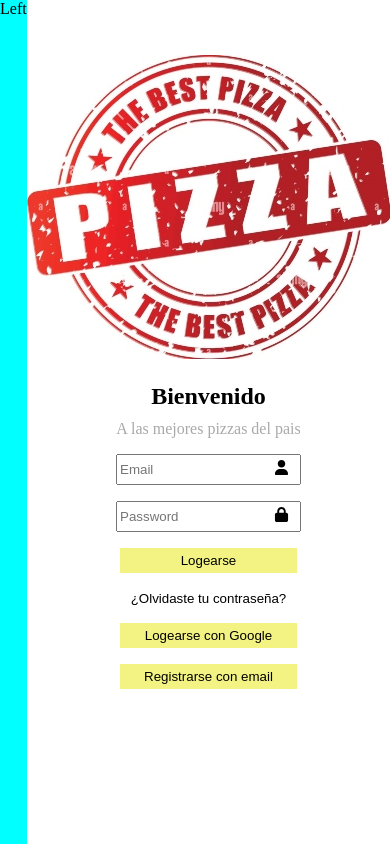
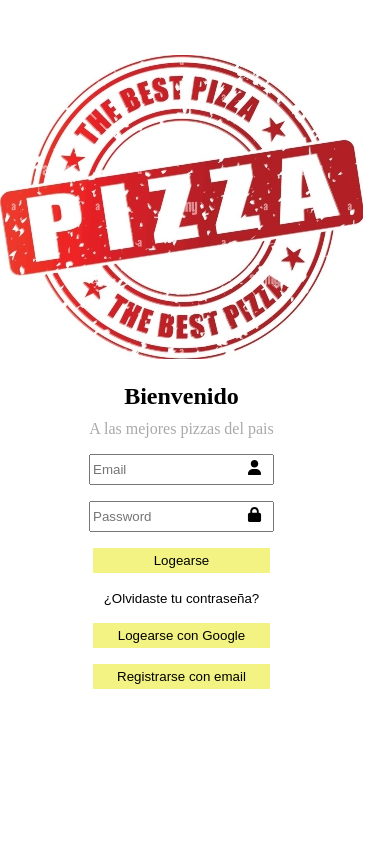
Before and after one commit to Terrakill5/prueba_frontend, a Vue app: page /sign-in in a window 390 px wide. Built offline with nearby package versions, Linux system fonts and the light colour scheme.

Commit message:
mejorado el modal, falta hacer el responsive

```diff
--- a/src/App.vue
+++ b/src/App.vue
@@ -1,6 +1,8 @@
 <template>
   <div class="container">
-    <section class="left">Left</section>
+    <section class="left">
+      <img class="imagenPizza" src="https://thefoodtech.com/wp-content/uploads/2022/02/pizza-con-diversos-ingredientes.jpg" alt="Pizza de presentacion">
+    </section>
     <section class="right">
       <div class="enfoque">
         <!-- <div class="theHeader">
@@ -71,8 +73,9 @@ a {
   height: 100vh; /* hace que la altura sea igual a lo que se ve en pantalla  */
 }
 
-.left {
-  background-color: aqua;
+.imagenPizza {
+  width:100%;
+  height:100%;
 }
 
 .enfoque {
@@ -92,4 +95,10 @@ a {
 .fade-leave-active {
   transition: opacity 0.5s ease-out;
 } */
+
+@media (max-width: 450px) {
+  .left {
+    display: none;
+  }
+}
 </style>
--- a/src/pages/auth/Register.vue
+++ b/src/pages/auth/Register.vue
@@ -25,7 +25,6 @@
     </div>
     <p><boton-submit @click="register">Registrarse</boton-submit></p>
     <p><boton-submit @click="logearse">Logearse con email</boton-submit></p>
-    <!-- <base-modal v-if="show && condicion=='login'" :show="show" :condicion="'login'"></base-modal> -->
     <p>
       <boton-submit @click="signInWithGoogle">Logearse con Google</boton-submit>
     </p>
@@ -36,32 +35,17 @@
 import { ref } from "vue";
 import { useRouter } from "vue-router";
 import { useAuthStore } from "../../store/Auth.js";
-//import BaseModal from "../../ui/BaseModal.vue";
 import BotonSubmit from "../../ui/BotonSubmit.vue";
 const router = useRouter();
 const usarAuth = useAuthStore();
 const email = ref("");
 const password = ref("");
-//let show = ref(false);
-//let condicion = ref("");
-async function register () {
+async function register() {
   await usarAuth.register(email.value, password.value);
-  //show.value = true;
-  //condicion.value = "login";
   if (usarAuth.permite) {
     router.push("/pizzastore");
   }
   usarAuth.falsoPagina();
-
-  // Necesita .value debido al ref()
-  /* const auth = getAuth(); // de firebase/auth
-  createUserWithEmailAndPassword(auth, email.value, password.value).then(() => {
-    show.value = true;
-    condicion.value = "login";
-    console.log("Registro completado");
-    console.log(auth.currentUser);
-    router.push("/pizzastore"); //redirecciona a la pizzeria
-  }); */
 }
 
 const logearse = () => {
@@ -74,8 +58,6 @@ async function signInWithGoogle() {
     router.push("/pizzastore");
   }
   usarAuth.falsoPagina();
-  //show.value = true;
-  //condicion.value = "login";
 }
 </script>
 
@@ -90,6 +72,7 @@ h1 {
 
 .area {
   margin-top: 50px;
+
 }
 
 .gris_ligero {
@@ -104,7 +87,6 @@ h1 {
 .grupoInput svg {
   position: absolute;
   top: 6px;
-  /* right: 260px; */
   right: calc(50% - 80px);
 }
 
@@ -116,4 +98,7 @@ svg {
   height: 15px;
   width: 15px;
 }
+
+@media (max-width: 450px) {
+}
 </style>
--- a/src/pages/pizza/Pizza.vue
+++ b/src/pages/pizza/Pizza.vue
@@ -130,7 +130,6 @@ h1 {
 .grupoInput svg {
   position: absolute;
   top: 6px;
-  /* right: 260px; */
   right: calc(50% + 75px);
 }
 </style>
--- a/src/store/Auth.js
+++ b/src/store/Auth.js
@@ -1,6 +1,5 @@
 import { defineStore } from "pinia";
 import { useStore } from "./Modal.js";
-//import { useRouter } from "vue-router";
 import {
   getAuth,
   onAuthStateChanged,
@@ -34,48 +33,43 @@ export const useAuthStore = defineStore("auth", {
         //cada vez que se cambie el estado del usuario, se modifica en la pagina si esta o no logeado
         if (user) {
           this.cambiarLog(true);
-          //isLoggedIn.value = true;
         } else {
           this.cambiarLog(false);
-          //isLoggedIn.value = false;
         }
       });
     },
     async register(email, password) {
-      //const router = useRouter();
-      // Necesita .value debido al ref()
+      const store = useStore();
       this.auth = getAuth(); //recibimos de firebase el usuario en cuestion
       await createUserWithEmailAndPassword(this.auth, email, password).then(
         () => {
           this.cambiarLog(true);
           console.log("Registro completado");
-          //console.log(this.auth.currentUser);
+          store.cambiarMostrar();
+          store.ponerCondicion("logeo");
+          setTimeout(function () {
+            store.cambiarMostrar();
+          }, 2000);
           this.cambiarPagina = true;
-          //router.push("/pizzastore");
         }
       );
     },
     async logear(email, password) {
-      //const router = useRouter();
       const store = useStore();
       let errMsg;
-      // Necesita .value debido al ref()
       this.auth = getAuth(); //recibimos de firebase el usuario en cuestion
       await signInWithEmailAndPassword(this.auth, email, password)
         .then(() => {
           this.cambiarLog(true);
           console.log("Te has logeado exitosamente!");
-          //show.value = true;
           store.cambiarMostrar();
-          //condicion.value = "logeo";
+
           store.ponerCondicion("logeo");
           setTimeout(function () {
-            //show.value = !show.value;
             store.cambiarMostrar();
           }, 2000);
-          //console.log(this.auth.currentUser);
+
           this.cambiarPagina = true;
-          //router.push("/pizzastore"); //redirecciona a la pizzeria
         })
         .catch((error) => {
           //en caso el correo sea invalido
@@ -108,18 +102,15 @@ export const useAuthStore = defineStore("auth", {
         });
     },
     async signInWithGoogle() {
-      //const router = useRouter();
-      //console.log(router);
       const store = useStore();
       const provider = new GoogleAuthProvider();
       this.auth = getAuth(); //recibimos de firebase el usuario en cuestion
       await signInWithPopup(this.auth, provider)
         .then((result) => {
           store.cambiarMostrar();
-          //condicion.value = "logeo";
+
           store.ponerCondicion("logeo");
           setTimeout(function () {
-            //show.value = !show.value;
             store.cambiarMostrar();
           }, 2000);
           console.log(result.user);
@@ -132,8 +123,6 @@ export const useAuthStore = defineStore("auth", {
         .catch(() => {
           //handle error
         });
-
-      //router.push("/pizzastore");
     },
   },
 });
--- a/src/ui/BaseModal.vue
+++ b/src/ui/BaseModal.vue
@@ -1,26 +1,6 @@
-<!-- <template>
-  <teleport to="body">
-    <div v-if="show" @click="tryClose" class="backdrop"></div>
-    <dialog open v-if="show">
-      <header>
-        <slot name="header">
-          <h2>{{ title }}</h2>
-        </slot>
-      </header>
-      <section>
-        <slot></slot>
-      </section>
-      <menu v-if="!fixed">
-        <slot name="actions">
-          <base-button @click="tryClose">Close</base-button>
-        </slot>
-      </menu>
-    </dialog>
-  </teleport>
-</template> -->
-
 <template>
   <teleport to="body">
+    <div class="flex">
       <transition
         name="modal-animation"
         enter-active-class="animate__animated animate__fadeInUp"
@@ -33,68 +13,82 @@
               <!-- Modal content -->
               <div v-if="store.condicion == 'logeo'">
                 <p>
-                <svg xmlns="http://www.w3.org/2000/svg" viewBox="0 0 512 512">
+                  <svg
+                    class="palomita"
+                    xmlns="http://www.w3.org/2000/svg"
+                    viewBox="0 0 512 512"
+                  >
                     <!--! Font Awesome Pro 6.1.1 by @fontawesome - https://fontawesome.com License - https://fontawesome.com/license (Commercial License) Copyright 2022 Fonticons, Inc. -->
                     <path
                       d="M0 256C0 114.6 114.6 0 256 0C397.4 0 512 114.6 512 256C512 397.4 397.4 512 256 512C114.6 512 0 397.4 0 256zM371.8 211.8C382.7 200.9 382.7 183.1 371.8 172.2C360.9 161.3 343.1 161.3 332.2 172.2L224 280.4L179.8 236.2C168.9 225.3 151.1 225.3 140.2 236.2C129.3 247.1 129.3 264.9 140.2 275.8L204.2 339.8C215.1 350.7 232.9 350.7 243.8 339.8L371.8 211.8z"
-                  /></svg>
+                    />
+                  </svg>
                   Bienvenido
                 </p>
               </div>
-            <div v-if="store.condicion === 'contrasena'" >
+              <div v-if="store.condicion === 'contrasena'">
                 <p>Quisiera ayudarte pero esta opcion era en joda :V</p>
+              </div>
+              <div v-if="store.condicion === 'cerrarSesion'">
+                <p>
+                  <svg
+                    class="palomita"
+                    xmlns="http://www.w3.org/2000/svg"
+                    viewBox="0 0 512 512"
+                  >
+                    <!--! Font Awesome Pro 6.1.1 by @fontawesome - https://fontawesome.com License - https://fontawesome.com/license (Commercial License) Copyright 2022 Fonticons, Inc. -->
+                    <path
+                      d="M0 256C0 114.6 114.6 0 256 0C397.4 0 512 114.6 512 256C512 397.4 397.4 512 256 512C114.6 512 0 397.4 0 256zM371.8 211.8C382.7 200.9 382.7 183.1 371.8 172.2C360.9 161.3 343.1 161.3 332.2 172.2L224 280.4L179.8 236.2C168.9 225.3 151.1 225.3 140.2 236.2C129.3 247.1 129.3 264.9 140.2 275.8L204.2 339.8C215.1 350.7 232.9 350.7 243.8 339.8L371.8 211.8z"
+                    />
+                  </svg>
+                  Sesión cerrada
+                </p>
               </div>
             </div>
           </transition>
         </div>
-      <!-- <dialog open v-if="anyProps.show">
-      <p v-if="anyProps.condicion=='login'">Bienvenido</p>
-      <p v-if="anyProps.condicion=='contraseña'">Quisiera ayudarte pero esta opcion era en joda :V</p>
-    </dialog> -->
       </transition>
+    </div>
   </teleport>
 </template>
 
 <script setup>
 import { useStore } from "../store/Modal.js";
 const store = useStore();
-/* import { defineProps } from "vue";
-const anyProps = defineProps({
-  show: {
-    type: Boolean,
-    required: true,
-  },
-  condicion: {
-    type: String,
-    required: false,
-  },
-}); */
-
-/* if (anyProps.show) {
-  setTimeout(function(){
-    anyProps.show = !anyProps.show;
-}, 2000);
-} */
 </script>
 
 <style scoped>
-.modal {
+p {
+  padding: 2px 5px;
+}
+.flex {
+  display: flex;
   position: fixed;
   top: 0;
-  left: 10%;
-  width: 80%;
+  left: calc(25%);
+  width: 50%;
+  height: 80px;
   z-index: 100;
+  padding: 0;
+  margin: 0;
+  align-items: center;
+  justify-content: center;
+  overflow: hidden;
+}
+.modal {
+  text-align: center;
   border-radius: 12px;
   border: none;
   box-shadow: 0 2px 8px rgba(0, 0, 0, 0.26);
-  padding: 0;
-  margin: 0;
-  overflow: hidden;
   background-color: white;
 }
 
+.palomita {
+  fill: green;
+}
+
 svg {
-  height: 15px;
-  width: 15px;
+  height: 16px;
+  width: 16px;
 }
 </style>
--- a/src/ui/ModalUser.vue
+++ b/src/ui/ModalUser.vue
@@ -41,13 +41,13 @@
 </template>
 
 <script setup>
-//import { signOut } from "firebase/auth";
 import { defineProps, defineEmits } from "vue";
 import router from "../router.js";
 import { useAuthStore } from "../store/Auth.js";
+import { useStore } from "../store/Modal.js";
 const useAuth = useAuthStore();
-//import { useRouter } from "vue-router";
-//const router = useRouter();
+const store = useStore();
+
 const pizzaProps = defineProps({
   show: {
     type: Boolean,
@@ -63,7 +63,20 @@ const tryClose = () => {
 
 const handleSignOut = () => {
   useAuth.handleSignOut();
+  store.cambiarMostrar();
+  store.ponerCondicion("cerrarSesion");
+  setTimeout(function () {
+    store.cambiarMostrar();
+  }, 2000);
   router.push("/");
+};
+
+const clickCuenta = () => {
+  store.cambiarMostrar();
+  store.ponerCondicion("contrasena");
+  setTimeout(function () {
+    store.cambiarMostrar();
+  }, 2000);
 };
 </script>
 
```
Also changed, not shown: src/pages/auth/SignIn.vue (+0 -52 lines), src/store/PizzaStore.js (+0 -10 lines). Lines whose indentation alone changed are shown as unchanged.
